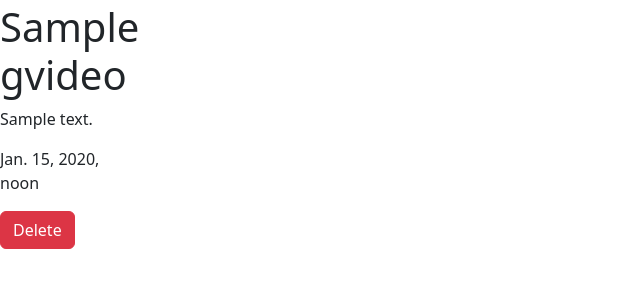
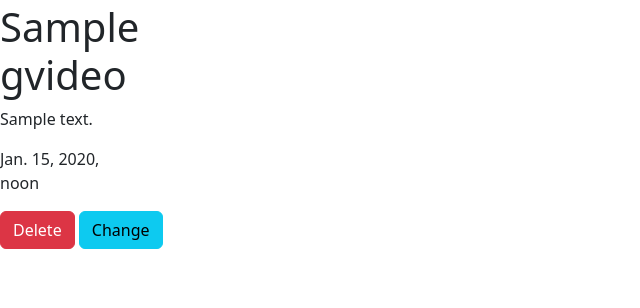
Before and after one commit to SaveGex/DJango2, a Django app: a page that uses Solo_Leveling/templates/SL/about.html in a window 1280 px wide. Shown: the part 209-517 px from the top of the page, without its empty margins (0-640 px from the left). Run offline with Django 5.2, Linux system fonts and the light colour scheme; tables that the repository leaves empty hold one stand-in row (values such as "Sample post").

Commit message:
doesn't is working

```diff
--- a/Solo_Leveling/templates/SL/about.html
+++ b/Solo_Leveling/templates/SL/about.html
@@ -11,6 +11,6 @@
     <p>{{video.comment_video}}</p>
     <p>{{video.publish_date}}</p>
 </div>
-<a id="deleteButton" type="submit" name="delete" class="btn btn-danger" href="{% url 'SL:delete' video.id %}">Delete</a>
-
+<a class="btn btn-danger" href="{% url 'SL:delete' video.id %}">Delete</a>
+<a class="btn btn-info" href="{% url 'SL:change' video.id %}">Change</a>
 {% endblock %}
--- a/Solo_Leveling/urls.py
+++ b/Solo_Leveling/urls.py
@@ -12,4 +12,5 @@ urlpatterns = [
     path('create_post/', views.create_post, name='create_post'),
     path('about=<int:name_id>/', views.about, name='about'),
     path('delete=<int:name_id>/', views.delete, name='delete'),
+    path('change=<int:name_id>/', views.change, name='change'),
 ]
--- a/Solo_Leveling/views.py
+++ b/Solo_Leveling/views.py
@@ -1,4 +1,4 @@
-from django.shortcuts import render
+from django.shortcuts import render, redirect
 from django.http import HttpResponseRedirect
 from django.urls import reverse
 from django.contrib import messages
@@ -26,13 +26,10 @@ def create_post(request):
     context = {
         "count": GVideo.objects.count(),
         "error_msg": "Error",
+        "count": GVideo.objects.count(),
     }
     if request.method == "POST":
-
         form = Create(request.POST)
-        count = GVideo.objects.count()
-
-
         if form.is_valid():
             form.save()
             messages.success(request, "Post created successfully")
@@ -57,4 +54,17 @@ def about(request, name_id):
 def delete(request, name_id):
     video = GVideo.objects.get(pk=name_id)
     video.delete()
-    return HttpResponseRedirect(reverse("SL:common"))
+    return redirect("SL:common")
+    # return HttpResponseRedirect(reverse("SL:common"))
+
+
+def change(request, name_id):
+    video = GVideo.objects.get(pk=name_id)
+    if request.method == "POST":
+        form = Create(request.POST, instance=video)
+        if form.is_valid():
+            form.save(commit=False)
+            form.url_video = request.POST.get("url_video")
+            form.save()
+            return redirect("SL:about", name_id)
+    return render(request, "SL/create.html", {"video": video})
```
Also changed, not shown: Solo_Leveling/forms.py (line endings or trailing spaces).
